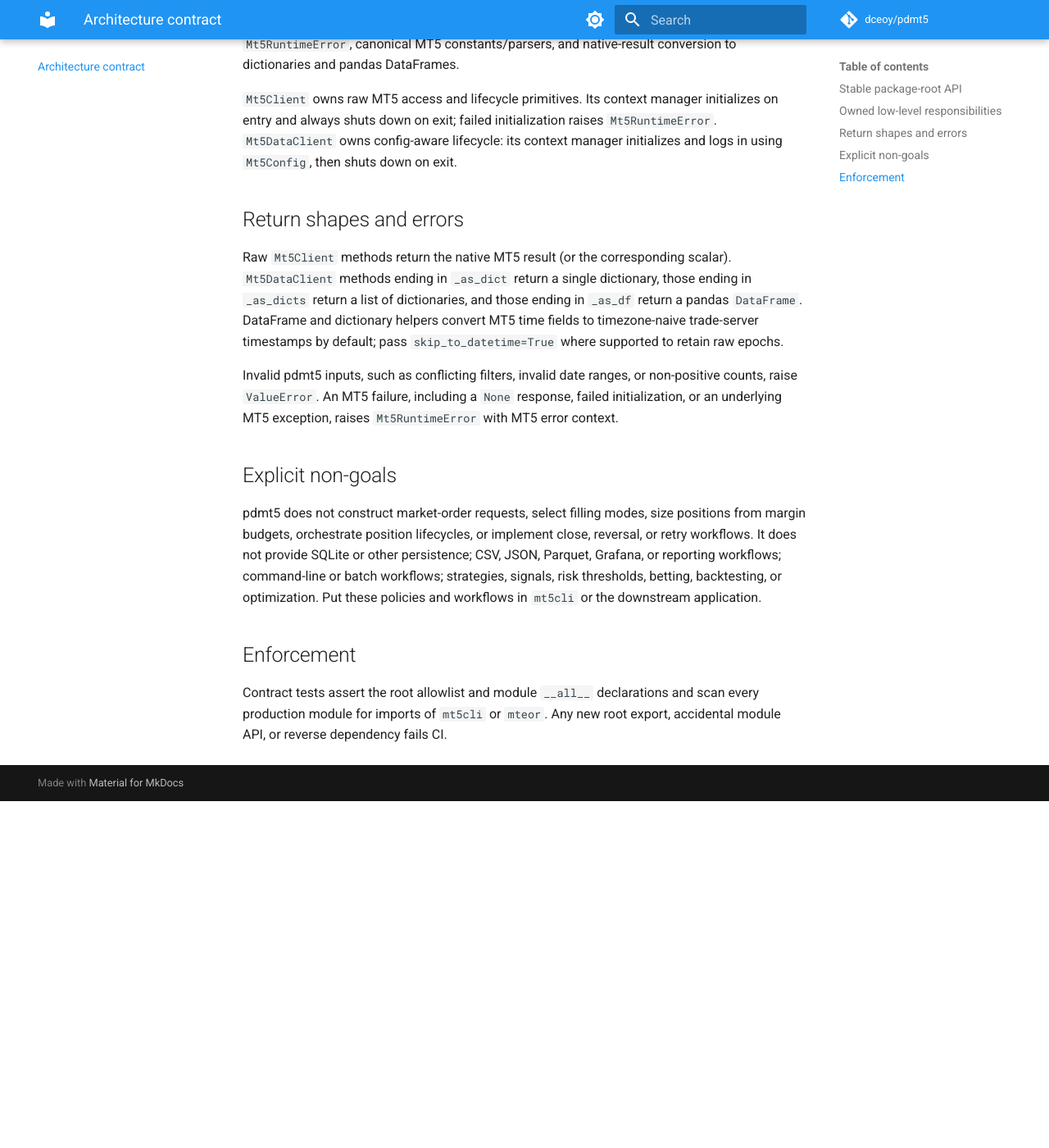
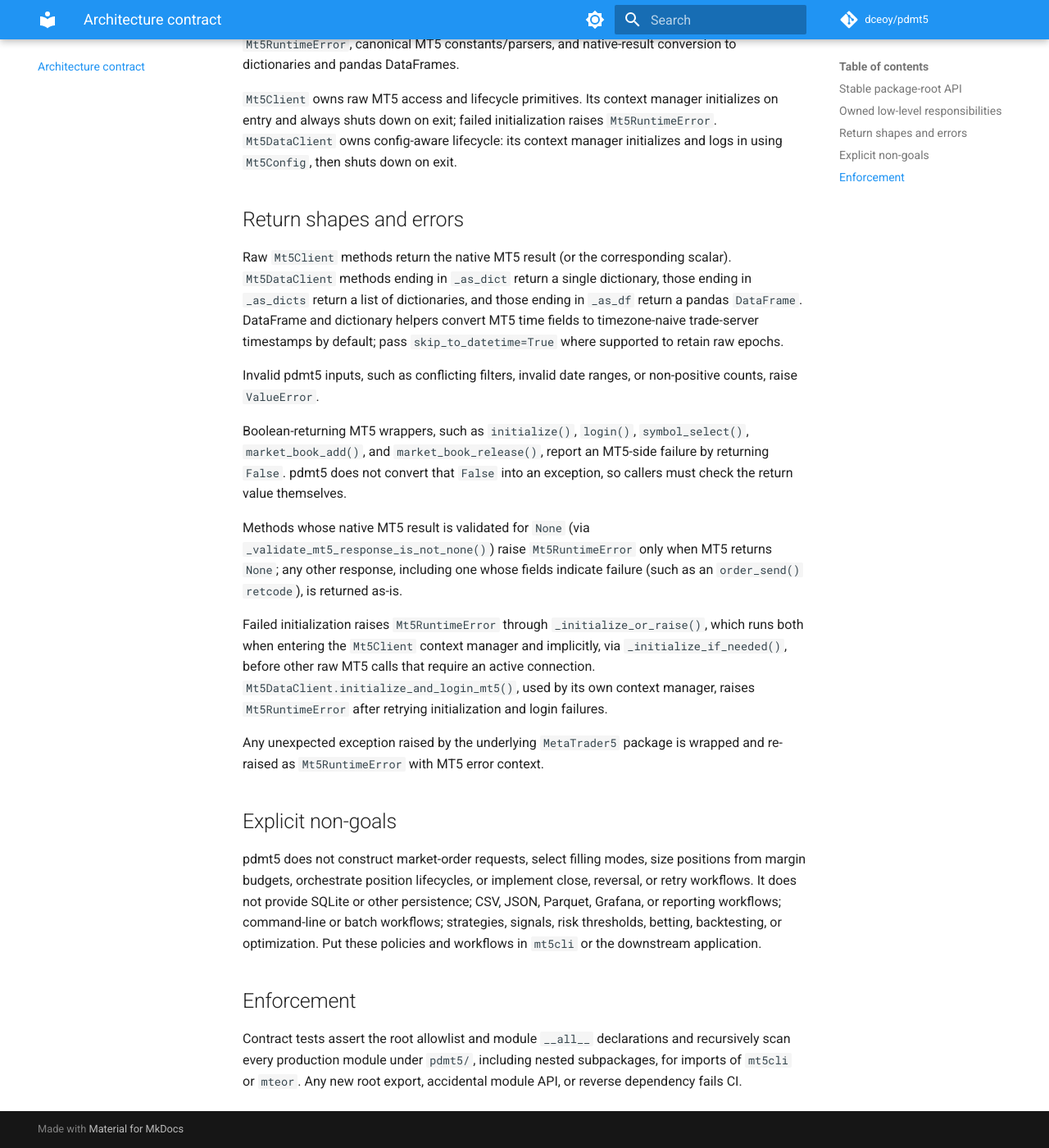
Before and after one commit to dceoy/pdmt5, an MkDocs documentation site: the page built from docs/architecture.md, in a window 1280 px wide and 1400 px high, scrolled down 989 px. Shown: the whole window at 82% size. Built offline with MkDocs 1.6.1 and Material for MkDocs 9.7.7, drawn with Linux system fonts in a browser that asks for light colours; comment, search, counter and statistics services are not loaded; before the commit the page ends 1966 px from its top, so only the background shows below that.

Commit message:
Align MT5 error contract docs with implementation and recurse dependency scan
Narrow the documented error contract so it distinguishes boolean-returning
MT5 wrappers (which may return False on MT5-side failure without raising),
None-response validation (Mt5RuntimeError only on None), failed/implicit
initialization, and unexpected exception wrapping, instead of claiming every
unsuccessful MT5 result raises Mt5RuntimeError.

Switch the reverse-dependency architecture check from glob to rglob so it
scans nested subpackages under pdmt5/, with a clearer failure message and a
test proving a forbidden import in a nested module is detected.

Addresses PR #106 review findings 2 and 3.

```diff
--- a/docs/architecture.md
+++ b/docs/architecture.md
@@ -52,9 +52,27 @@ helpers convert MT5 time fields to timezone-naive trade-server timestamps by
 default; pass `skip_to_datetime=True` where supported to retain raw epochs.
 
 Invalid pdmt5 inputs, such as conflicting filters, invalid date ranges, or
-non-positive counts, raise `ValueError`. An MT5 failure, including a `None`
-response, failed initialization, or an underlying MT5 exception, raises
-`Mt5RuntimeError` with MT5 error context.
+non-positive counts, raise `ValueError`.
+
+Boolean-returning MT5 wrappers, such as `initialize()`, `login()`,
+`symbol_select()`, `market_book_add()`, and `market_book_release()`, report an
+MT5-side failure by returning `False`. pdmt5 does not convert that `False`
+into an exception, so callers must check the return value themselves.
+
+Methods whose native MT5 result is validated for `None` (via
+`_validate_mt5_response_is_not_none()`) raise `Mt5RuntimeError` only when MT5
+returns `None`; any other response, including one whose fields indicate
+failure (such as an `order_send()` `retcode`), is returned as-is.
+
+Failed initialization raises `Mt5RuntimeError` through `_initialize_or_raise()`,
+which runs both when entering the `Mt5Client` context manager and implicitly,
+via `_initialize_if_needed()`, before other raw MT5 calls that require an
+active connection. `Mt5DataClient.initialize_and_login_mt5()`, used by its own
+context manager, raises `Mt5RuntimeError` after retrying initialization and
+login failures.
+
+Any unexpected exception raised by the underlying `MetaTrader5` package is
+wrapped and re-raised as `Mt5RuntimeError` with MT5 error context.
 
 ## Explicit non-goals
 
@@ -69,5 +87,6 @@ the downstream application.
 ## Enforcement
 
 Contract tests assert the root allowlist and module `__all__` declarations and
-scan every production module for imports of `mt5cli` or `mteor`. Any new root
-export, accidental module API, or reverse dependency fails CI.
+recursively scan every production module under `pdmt5/`, including nested
+subpackages, for imports of `mt5cli` or `mteor`. Any new root export,
+accidental module API, or reverse dependency fails CI.
```
Also changed, not shown: 2 other files.
